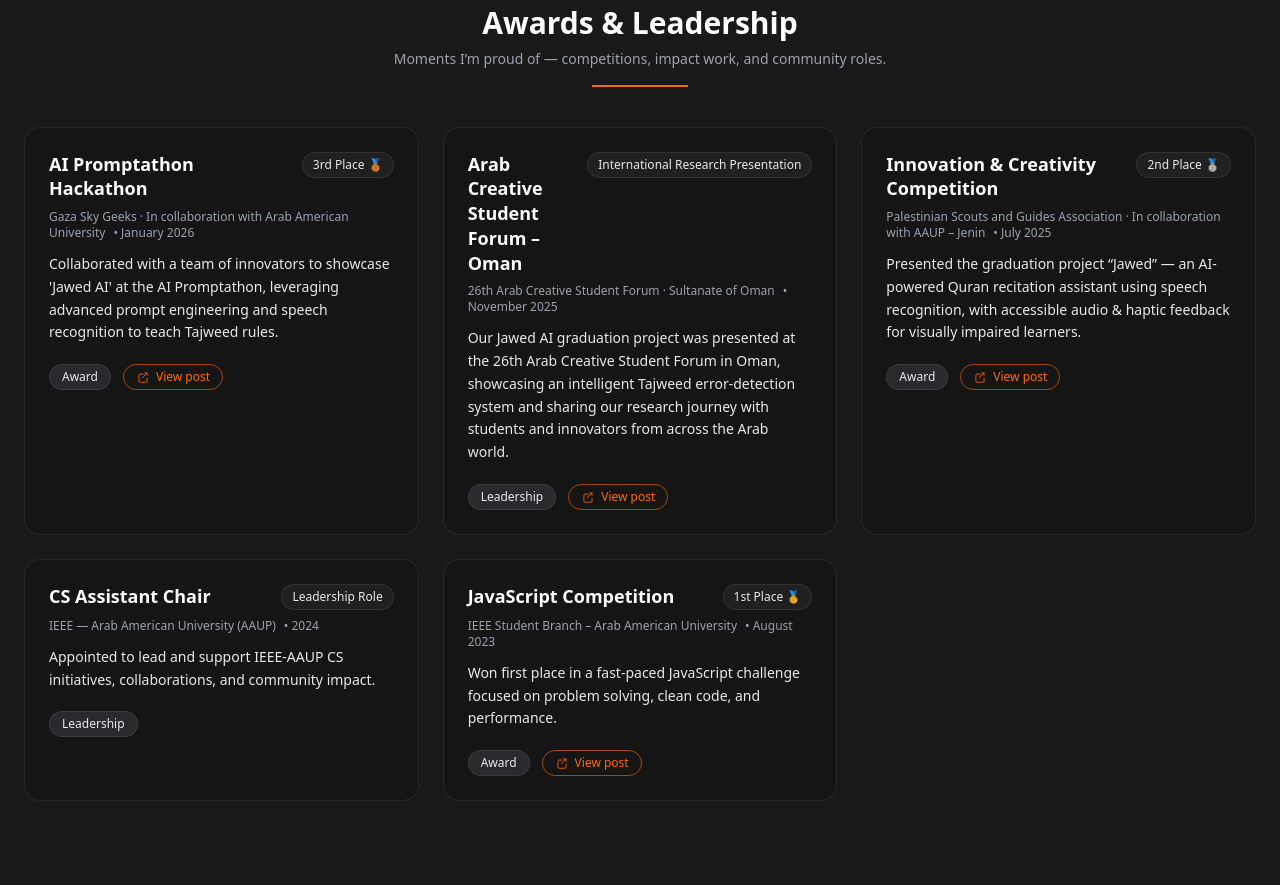
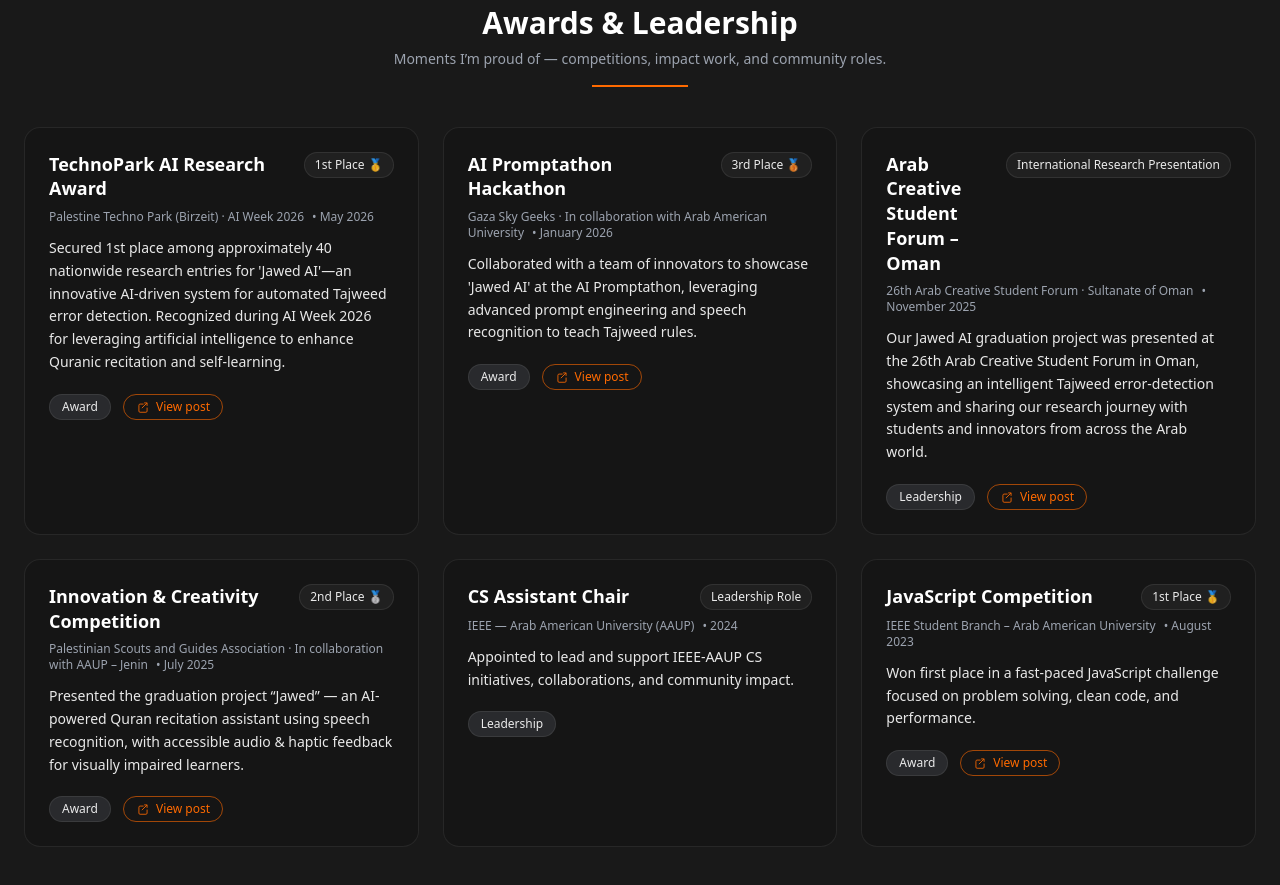
Before and after one commit to a7mad1112/personal-site, a React (Vite) app: page / in a window 1280 px wide. Shown: the part 3320-4205 px from the top of the page. Built offline with nearby package versions, Linux system fonts and the light colour scheme.

Commit message:
award: technopark-ai-research-1st-2026

```diff
--- a/src/data/awards.js
+++ b/src/data/awards.js
@@ -1,4 +1,15 @@
 export const awards = [
+  {
+    id: "technopark-ai-research-1st-2026",
+    title: "TechnoPark AI Research Award",
+    organization: "Palestine Techno Park (Birzeit) · AI Week 2026",
+    date: "May 2026",
+    placement: "1st Place 🥇",
+    summary:
+      "Secured 1st place among approximately 40 nationwide research entries for 'Jawed AI'—an innovative AI-driven system for automated Tajweed error detection. Recognized during AI Week 2026 for leveraging artificial intelligence to enhance Quranic recitation and self-learning.",
+    linkedInLink:
+      "https://www.linkedin.com/feed/update/urn:li:activity:7454736856836894720/",
+  },
   {
     id: "ai-promptathon-3rd-2026",
     title: "AI Promptathon Hackathon",
```
